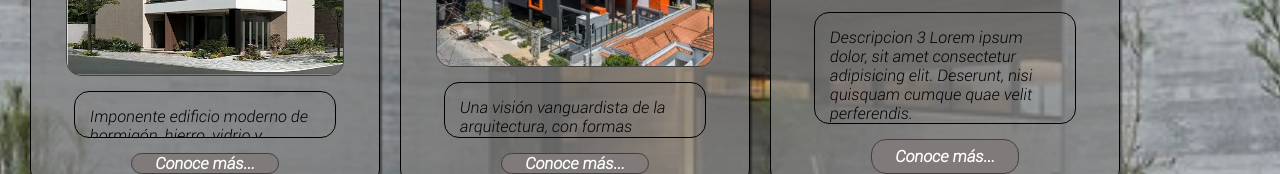
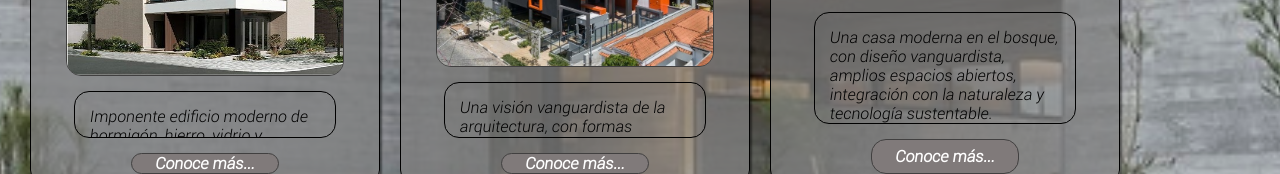
Before and after one commit to AlanBouzali/mi-repo-proyecto, a website: page pages/proyectos.html in a window 1280 px wide. Shown: the part 835-1009 px from the top of the page. Drawn offline with nearby package versions, Linux system fonts and the light colour scheme.

Commit message:
upgrade proyectos

```diff
--- a/pages/proyectos.html
+++ b/pages/proyectos.html
@@ -102,7 +102,7 @@
             </div>
             <div class="proyec_selec">
                 <img src="../assets/img/imagen casa 3.jpg" alt="Proyecto 3" title="Proyecto 3" class="proyectos 3">
-                <p>Descripcion 3 Lorem ipsum dolor, sit amet consectetur adipisicing elit. Deserunt, nisi quisquam cumque quae velit perferendis.</p>
+                <p>Una casa moderna en el bosque, con diseño vanguardista, amplios espacios abiertos, integración con la naturaleza y tecnología sustentable.</p>
                 <button class="boton_proy"><h3>Conoce más...</h3></button>
             </div>
         </section>
```
